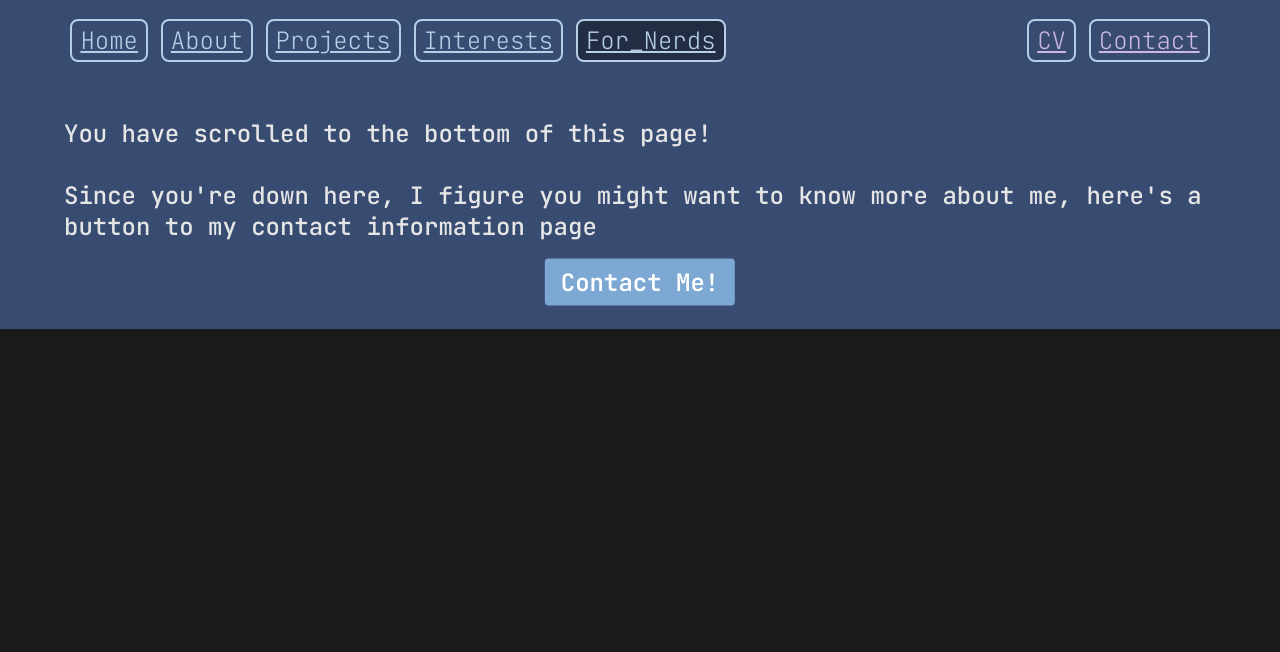
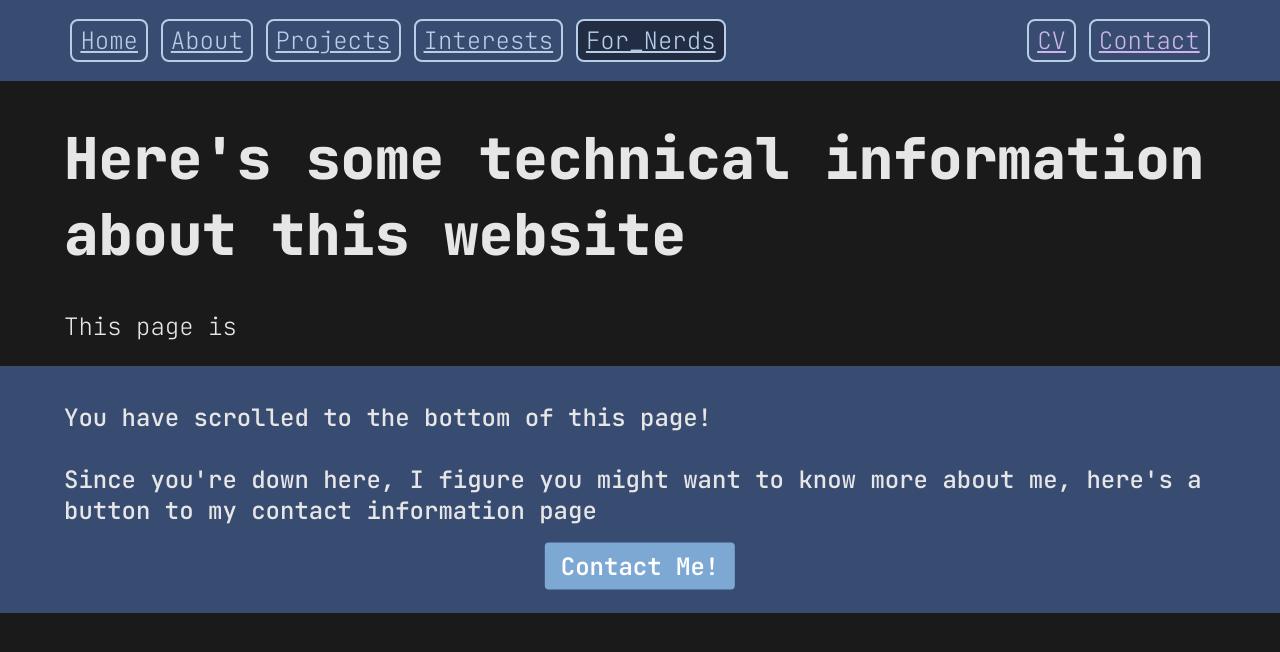
Before and after one commit to yaq1n0/yet-another-portfolio-site, a plain HTML site: page technical.html in a window 1280 px wide. Drawn offline with Linux system fonts and the light colour scheme.

Commit message:
more page updates

```diff
--- a/css/index_styles.css
+++ b/css/index_styles.css
@@ -6,23 +6,16 @@
 
 /* Welcome/Intro Section */
 .welcome-left {
-    float: left;
-    text-align: left;
     color: var(--theme-color-3-light);
 }
 
 .welcome-right {
-    float: right;
-    text-align: right;
     color: var(--theme-color-3-light);
 }
 
 .welcome-paragraph {
-    width: 90%;
-    padding-left: 5%;
-    padding-right: 5%;
+    text-align: center;
 }
-
 .about-button {
     background-color: var(--about-button-color);
     margin-top: 24px;
--- a/css/styles.css
+++ b/css/styles.css
@@ -139,7 +139,6 @@ h1 {
     padding-right: 2%;
 }
 
-
 /* Top Navigation Bar */
 .top-nav {
     /* add a custom background color to the top navigation bar */
@@ -198,6 +197,21 @@ h1 {
         border-radius: 8px;
     }
 
+/* Welcome Section */
+.welcome-left {
+    text-align: left;
+}
+
+.welcome-right {
+    text-align: right;
+}
+
+.welcome-paragraph {
+    width: 90%;
+    padding-left: 5%;
+    padding-right: 5%;
+}
+
 /* Bottom Bar */
 .bottom-bar {
     /* add a custom background color to the page end bar */
--- a/technical.html
+++ b/technical.html
@@ -30,6 +30,15 @@
         </div>
     </div>
 
+    <div>
+        <div>
+            <h1 class="title-text welcome-left"> Here's some technical information about this website </h1>
+            <p class="welcome-paragraph">
+                This page is
+            </p>
+        </div>
+    </div>
+
     <div class="bottom-bar">
         <p class="bottom-bar-text">
         You have scrolled to the bottom of this page! <br><br>
```
Also changed, not shown: about.html (+6 -1 lines), contact.html (+9 -0 lines), interests.html (+7 -0 lines), projects.html (+6 -1 lines), resume.html (+7 -0 lines).
